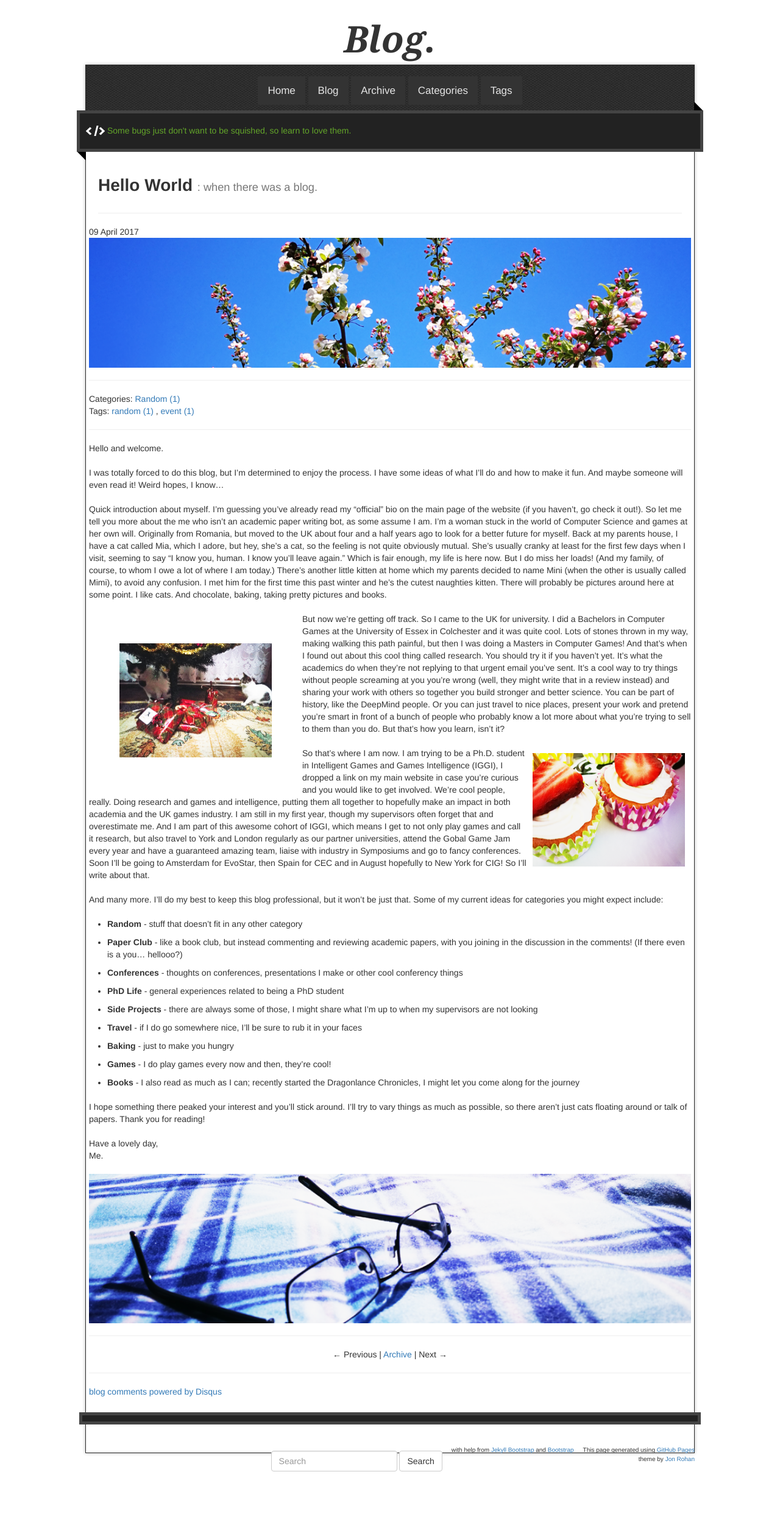
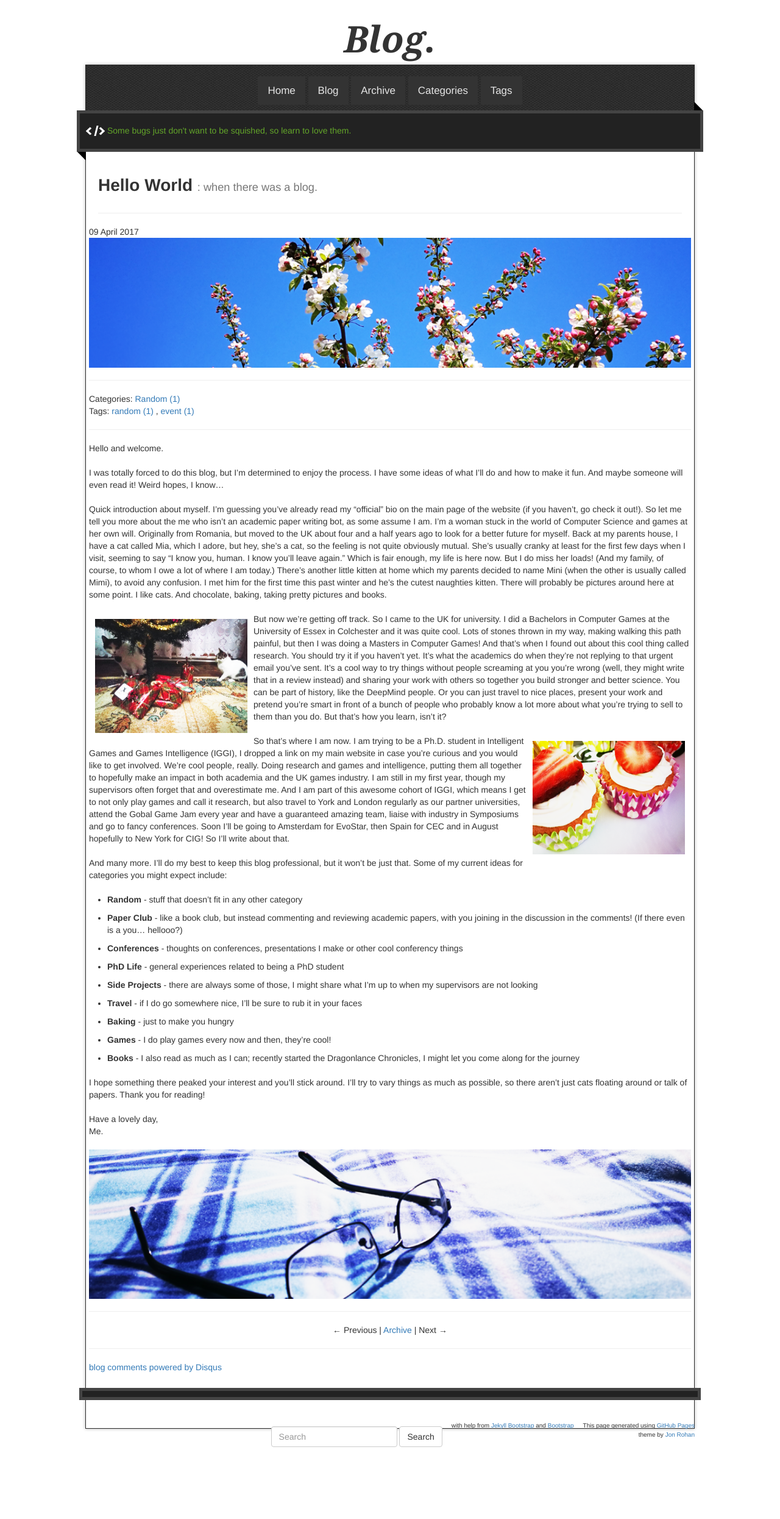
Before and after one commit to rdgain/rdgain.github.io, a Jekyll site: the page built from _posts/2017-04-09-hello-world.md, in a window 1280 px wide. Shown: the whole page at 61% size. Built offline with Jekyll 4.4.1, drawn with Linux system fonts in a browser that asks for light colours; nearby versions of some CDN libraries; library files that are not in the unit come from our copies; comment, search, counter and statistics services are not loaded; after the commit the page ends 2451 px from its top, so only the background shows below that.

Commit message:
i did not mean 50 margin

```diff
--- a/_posts/2017-04-09-hello-world.md
+++ b/_posts/2017-04-09-hello-world.md
@@ -17,7 +17,7 @@ I was totally forced to do this blog, but I'm determined to enjoy the process. I
 
 Quick introduction about myself. I'm guessing you've already read my "official" bio on the main page of the website (if you haven't, go check it out!). So let me tell you more about the me who isn't an academic paper writing bot, as some assume I am. I'm a woman stuck in the world of Computer Science and games at her own will. Originally from Romania, but moved to the UK about four and a half years ago to look for a better future for myself. Back at my parents house, I have a cat called Mia, which I adore, but hey, she's a cat, so the feeling is not quite obviously mutual. She's usually cranky at least for the first few days when I visit, seeming to say "I know you, human. I know you'll leave again." Which is fair enough, my life is here now. But I do miss her loads! (And my family, of course, to whom I owe a lot of where I am today.) There's another little kitten at home which my parents decided to name Mini (when the other is usually called Mimi), to avoid any confusion. I met him for the first time this past winter and he's the cutest naughties kitten. There will probably be pictures around here at some point. I like cats. And chocolate, baking, taking pretty pictures and books.
 
-<img style="float:left;width:250px;margin:50px" src="{{ site.url }}/assets/images/post1/cats.png" />
+<img style="float:left;width:250px;margin:10px" src="{{ site.url }}/assets/images/post1/cats.png" />
 
 But now we're getting off track. So I came to the UK for university. I did a Bachelors in Computer Games at the University of Essex in Colchester and it was quite cool. Lots of stones thrown in my way, making walking this path painful, but then I was doing a Masters in Computer Games! And that's when I found out about this cool thing called research. You should try it if you haven't yet. It's what the academics do when they're not replying to that urgent email you've sent. It's a cool way to try things without people screaming at you you're wrong (well, they might write that in a review instead) and sharing your work with others so together you build stronger and better science. You can be part of history, like the DeepMind people. Or you can just travel to nice places, present your work and pretend you're smart in front of a bunch of people who probably know a lot more about what you're trying to sell to them than you do. But that's how you learn, isn't it?
 
```
